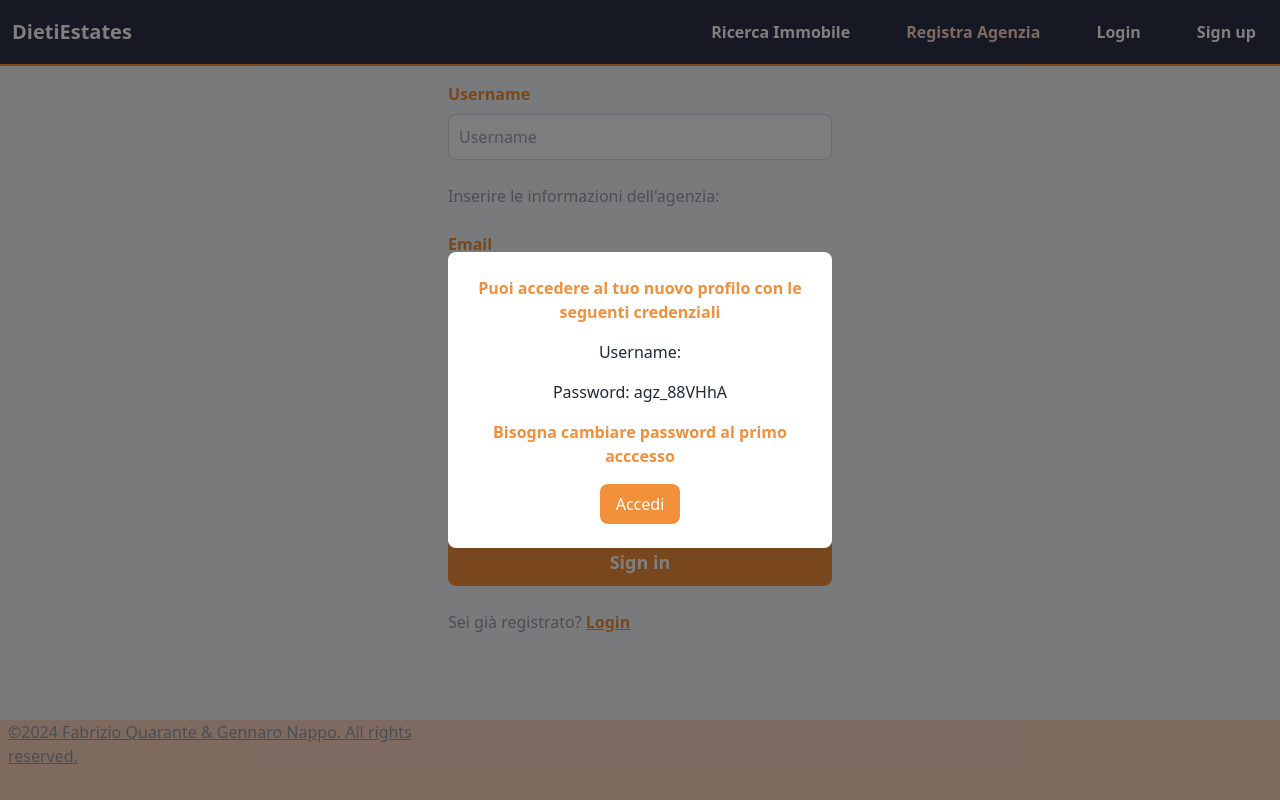
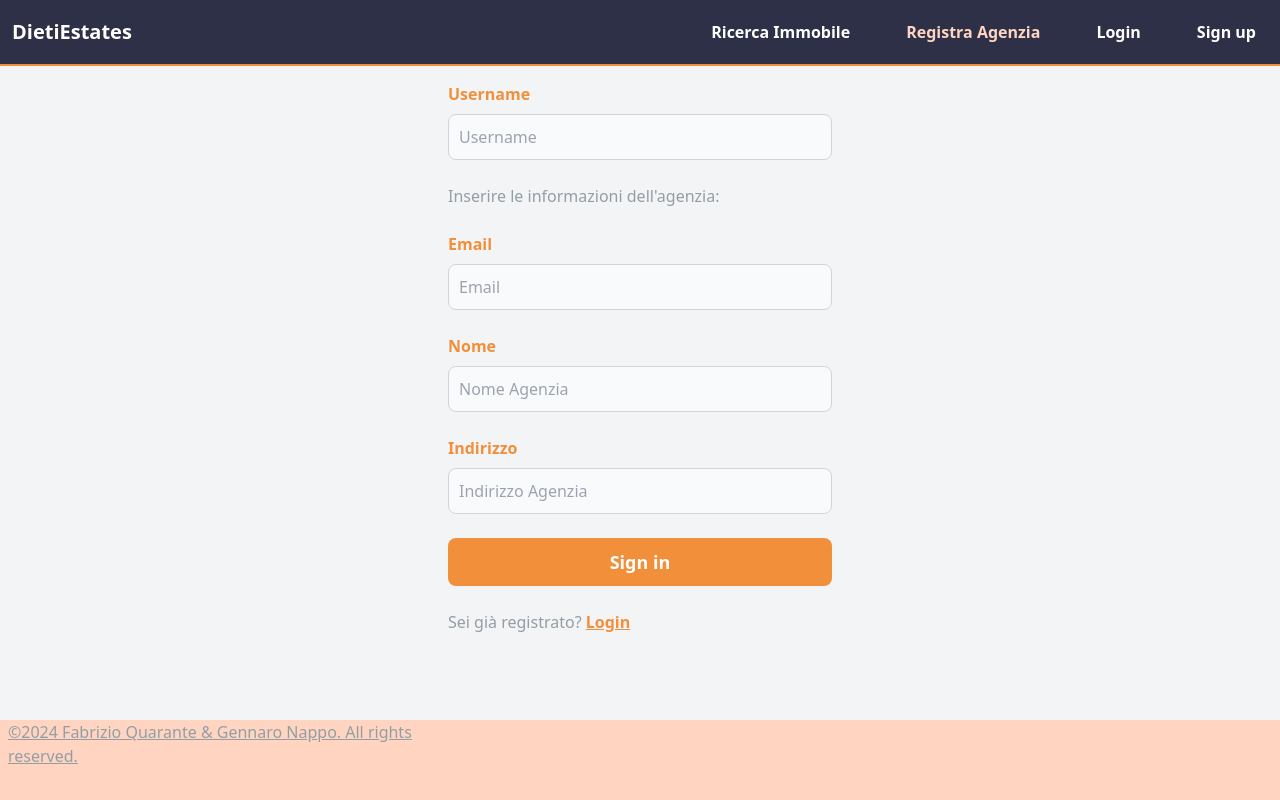
Before and after one commit to genny2002/DietiEstates25, an Angular app in the folder applicazione/front-end/dietiEstates/: page /registra-agenzia in a window 1280 px wide. Built offline with nearby package versions, Linux system fonts and the light colour scheme.

Commit message:
routing login funzionante (forse)

```diff
--- a/applicazione/front-end/dietiEstates/src/app/login/login.component.ts
+++ b/applicazione/front-end/dietiEstates/src/app/login/login.component.ts
@@ -39,13 +39,16 @@ export class LoginComponent {
       }).subscribe({
         next: (token) => {
           this.authService.updateToken(token);  //aggiorna il token
+
         },
         error: (err) => {
           this.toastr.error("Inserire username e password corretti.", "Errore: credenziali errate"); //mostra un messaggio di errore
         },
         complete: () => {
           this.toastr.success(`Accesso effettuato correttamente`, `Benvenuto ${this.loginForm.value.user}!`);  //mostra un messaggio di successo
-          const role = this.authService.getRuolo();
+
+          const role = this.authService.authState().role;
+
           switch (role) {
             case "gestoreAgenzia":
               this.router.navigateByUrl("/homePageGestore");
--- a/applicazione/front-end/dietiEstates/src/app/registra-agenzia/registra-agenzia.component.html
+++ b/applicazione/front-end/dietiEstates/src/app/registra-agenzia/registra-agenzia.component.html
@@ -66,7 +66,7 @@
         </form>
     </div>
 
-    <div class="{{showNewCredentials ? 'block' : 'block'}} fixed inset-0 flex items-center justify-center bg-black bg-opacity-50">
+    <div class="{{showNewCredentials ? 'block' : 'hidden'}} fixed inset-0 flex items-center justify-center bg-black bg-opacity-50">
         <div class="bg-white rounded-lg p-6 w-96 text-center">
             <h3 class="text-base font-bold text-arancione mb-4">Puoi accedere al tuo nuovo profilo con le seguenti credenziali</h3>
             <p class="text-gray-800 text-base mb-4">Username: {{ this.nuovaAgenziaForm.get('username')?.value }}</p>
```
